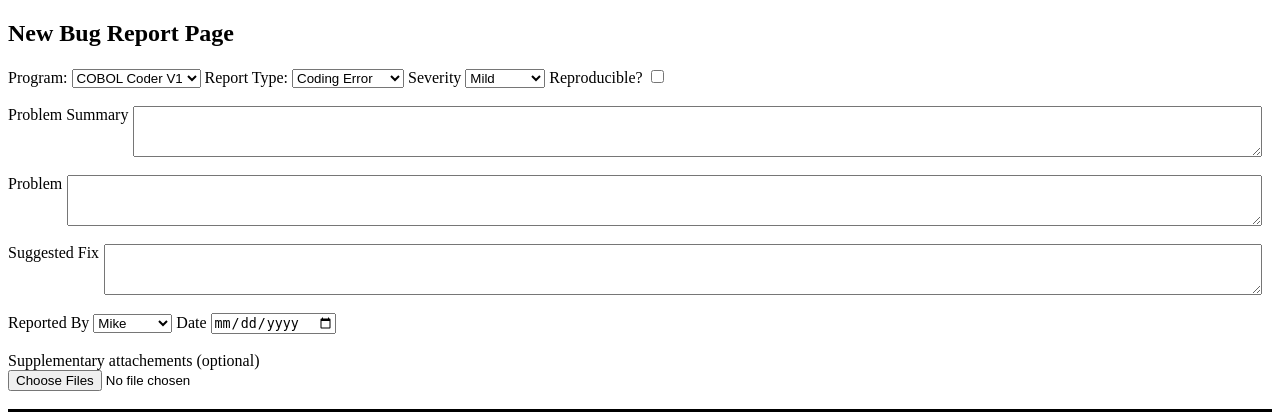
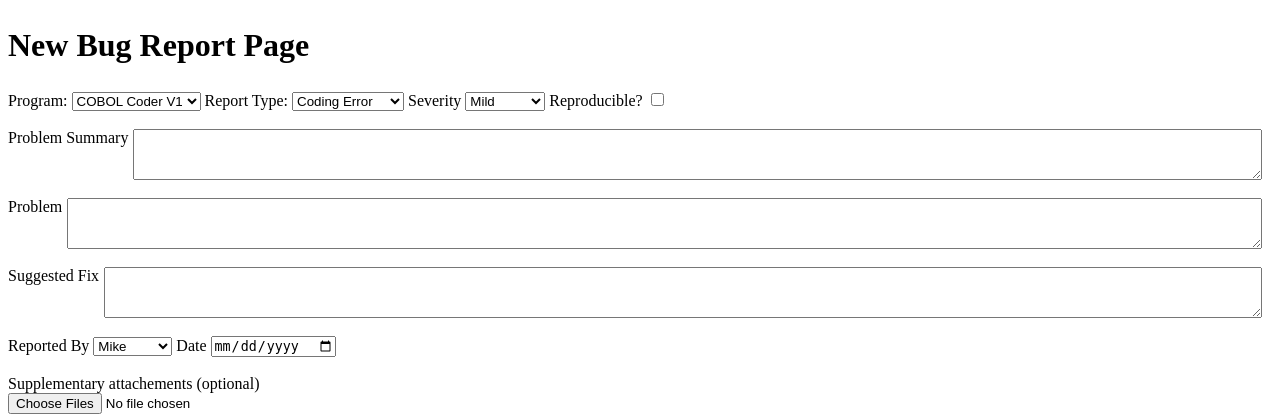
Before and after one commit to mikeng07/Bughound, a PHP site: page /createPage.html in a window 1280 px wide. Shown: the top 420 px of the page. Run offline with PHP 8.4, Linux system fonts and the light colour scheme.

Commit message:
Update style.css

```diff
--- a/style.css
+++ b/style.css
@@ -28,3 +28,11 @@
     margin-right: 10px; /* Adjust margin as needed */
     margin-left: 5px;
 }
+
+h1 {
+	font-size: 200%; /* Consistent Font Sizing between Headers */
+
+}
+h2 {
+	font-size: 200%; /* Consistent Font Sizing between Headers */
+}
```
